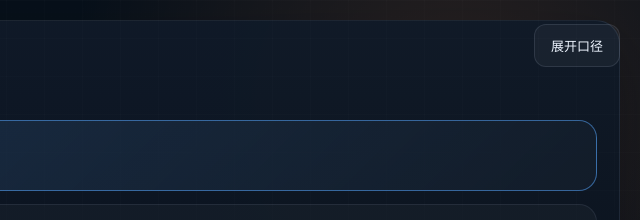
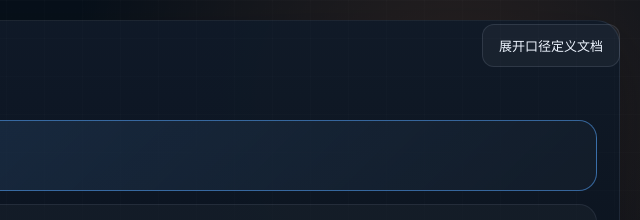
Before and after one commit to probit116/rise, a plain HTML site: page index.html in a window 1280 px wide. Shown: the top 220 px of the page, 640-1280 px from the left. Drawn offline with Linux system fonts and the light colour scheme.

Commit message:
更新 index.html via EZPage

```diff
--- a/index.html
+++ b/index.html
@@ -1010,7 +1010,7 @@
     </main>
   </div>
 
-  <button type="button" class="button secondary spec-toggle" id="spec-toggle">展开口径</button>
+  <button type="button" class="button secondary spec-toggle" id="spec-toggle">展开口径定义文档</button>
 
   <aside class="spec-sidebar collapsed" id="spec-sidebar">
     <h3>口径说明</h3>
@@ -1423,7 +1423,7 @@
 
       function setSpecCollapsed(collapsed) {
         specSidebar.classList.toggle('collapsed', collapsed);
-        specToggle.textContent = collapsed ? '展开口径' : '收回口径';
+        specToggle.textContent = collapsed ? '展开口径定义文档' : '收回口径';
       }
 
       function openPolicyModal(riskKey) {
```
